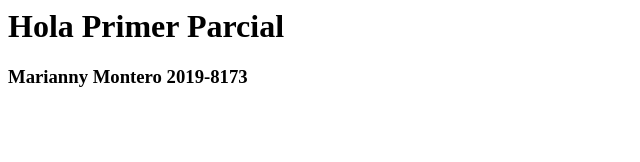
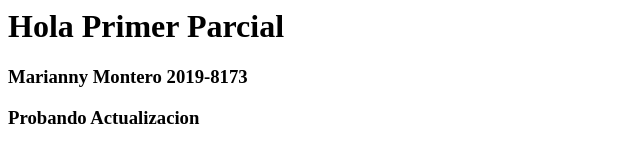
Before and after one commit to MonteroMarianny/Primer-parcial_Electiva, a website: page index.html in a window 1280 px wide. Shown: the whole page, without its empty margins (0-640 px from the left). Drawn offline with Linux system fonts and the light colour scheme.

Commit message:
Se agrego titulo

```diff
--- a/index.html
+++ b/index.html
@@ -1,2 +1,3 @@
 <h1>Hola Primer Parcial</h1>
 <h3>Marianny Montero 2019-8173</h3>
+<h3>Probando Actualizacion</h3>
```
